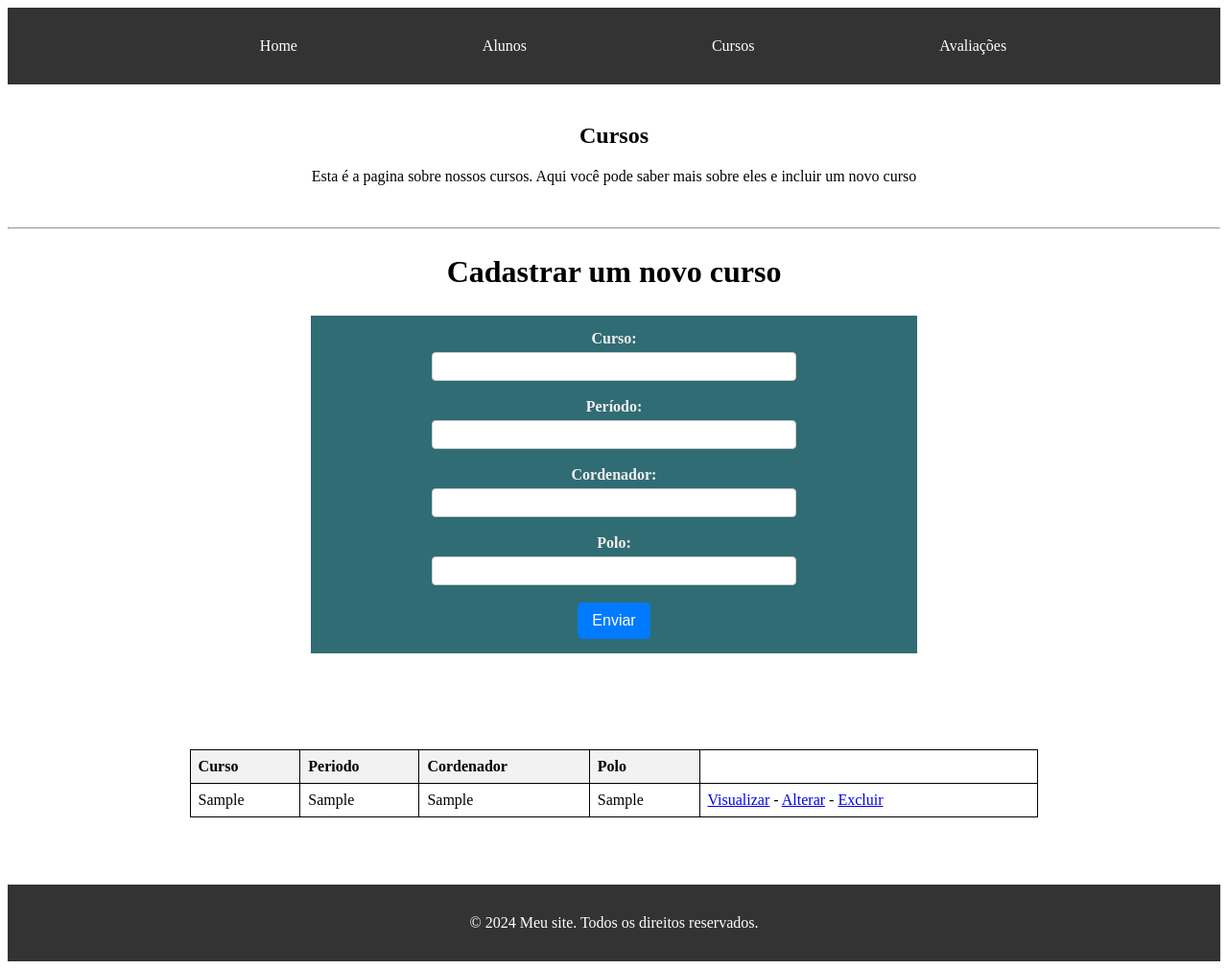
After one commit to LeandroNunes11/forms_alunos_fullstack, a PHP site: page /form_curso.php in a window 1280 px wide. The commit adds this page. Shown: the whole page at 96% size. Run offline with PHP 8.4, Linux system fonts and the light colour scheme; tables that the repository leaves empty or names only in its code hold one stand-in row (values such as "Sample post").

Commit message:
feat(home):adding new page and adding new table

```diff
--- /dev/null
+++ b/leandro_avaliacao/form_curso.php
@@ -0,0 +1,66 @@
+<?php
+include 'header.php';
+include 'list_proc_cursos.php';
+?>
+<main>
+    <h2>Cursos</h2>
+    <p>
+        Esta é a pagina sobre nossos cursos. Aqui você pode saber mais sobre eles e incluir um novo curso
+    </p>
+</main>
+<hr>
+<h1 style="text-align: center; padding: 5px;">
+    Cadastrar um novo curso
+</h1>
+
+<div class="div_curso">
+    <form action="proc_curso.php" method="POST">
+        <label for="">Curso:</label>
+        <input type="text" name="curso">
+        <br><br>
+        <label for="">Período:</label>
+        <input type="number" name="periodo">
+        <br><br>
+        <label for="">Cordenador:</label>
+        <input type="text" name="cordenador">
+        <br><br>
+        <label for="">Polo:</label>
+        <input type="text" name="polo">
+        <br>
+        <br>
+        <button type="submit">Enviar</button>
+    </form>
+</div>
+
+<div class="table-container">
+    <table>
+        <thead>
+            <tr>
+                <th>Curso</th>
+                <th>Periodo</th>
+                <th>Cordenador</th>
+                <th>Polo</th>
+            </tr>
+        </thead>
+        <tbody>
+            <?php foreach ($cursos as $curso) { ?>
+                <tr>
+                    <td><?php echo $curso['curso']; ?></td>
+                    <td><?php echo $curso['periodo']; ?></td>
+                    <td><?php echo $curso['cordenador']; ?></td>
+                    <td><?php echo $curso['polo']; ?></td>
+                    <td>
+                        <a href="#">Visualizar</a> -
+                        <a href="#">Alterar</a> -
+                        <a href="#">Excluir</a>
+                    </td>
+                </tr>
+            <?php
+            } ?>
+        </tbody>
+    </table>
+</div>
+
+<?php
+include 'footer.php';
+?>
--- a/leandro_avaliacao/header.php
+++ b/leandro_avaliacao/header.php
@@ -18,7 +18,7 @@
                     <a href="form_aluno.php">Alunos</a>
                 </li>
                 <li>
-                    <a href="#cursos">Cursos</a>
+                    <a href="form_curso.php">Cursos</a>
                 </li>
                 <li>
                     <a href="#avaliacoes">Avaliações</a>
--- /dev/null
+++ b/leandro_avaliacao/list_proc_cursos.php
@@ -0,0 +1,15 @@
+<?php
+
+include('conexao.php');
+
+try {
+    $sql = "SELECT * FROM cursos";
+
+    $lista = $conn->prepare($sql);
+
+    $lista->execute();
+
+    $cursos = $lista->fetchAll(PDO::FETCH_ASSOC);
+} catch (PDOException $e) {
+    echo "Erro na minha conexão" . $e->getMessage();
+}
--- a/leandro_avaliacao/style.css
+++ b/leandro_avaliacao/style.css
@@ -53,6 +53,16 @@ footer {
     margin-left: auto;
     margin-right: auto;
     margin-bottom: 5rem;
+}
+
+.div_curso {
+	background-color: #306c74;
+	text-align: center;
+	padding: 15px 0;
+	width: 50%;
+	margin-left: auto;
+	margin-right: auto;
+	margin-bottom: 5rem;
 }
 
 
```
Also changed, not shown: leandro_avaliacao/proc_curso.php (added, +14 -0 lines).
